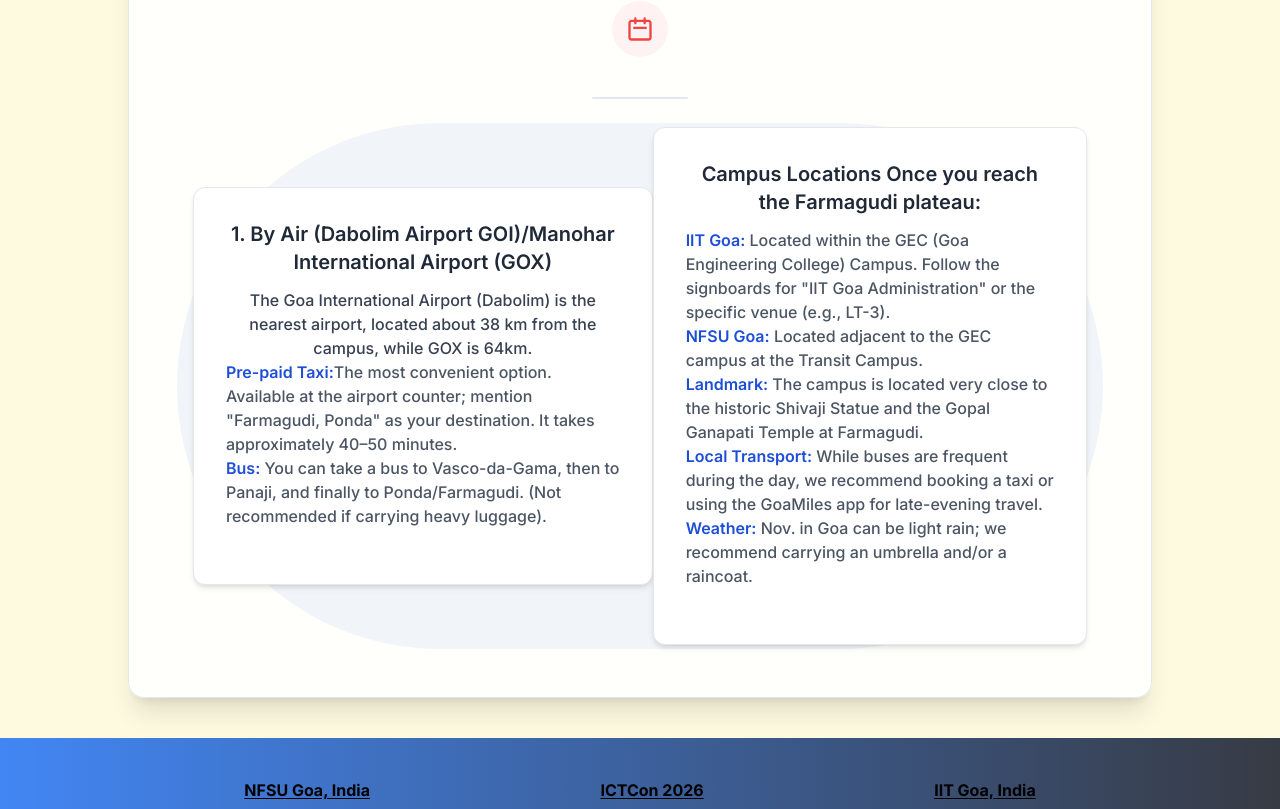
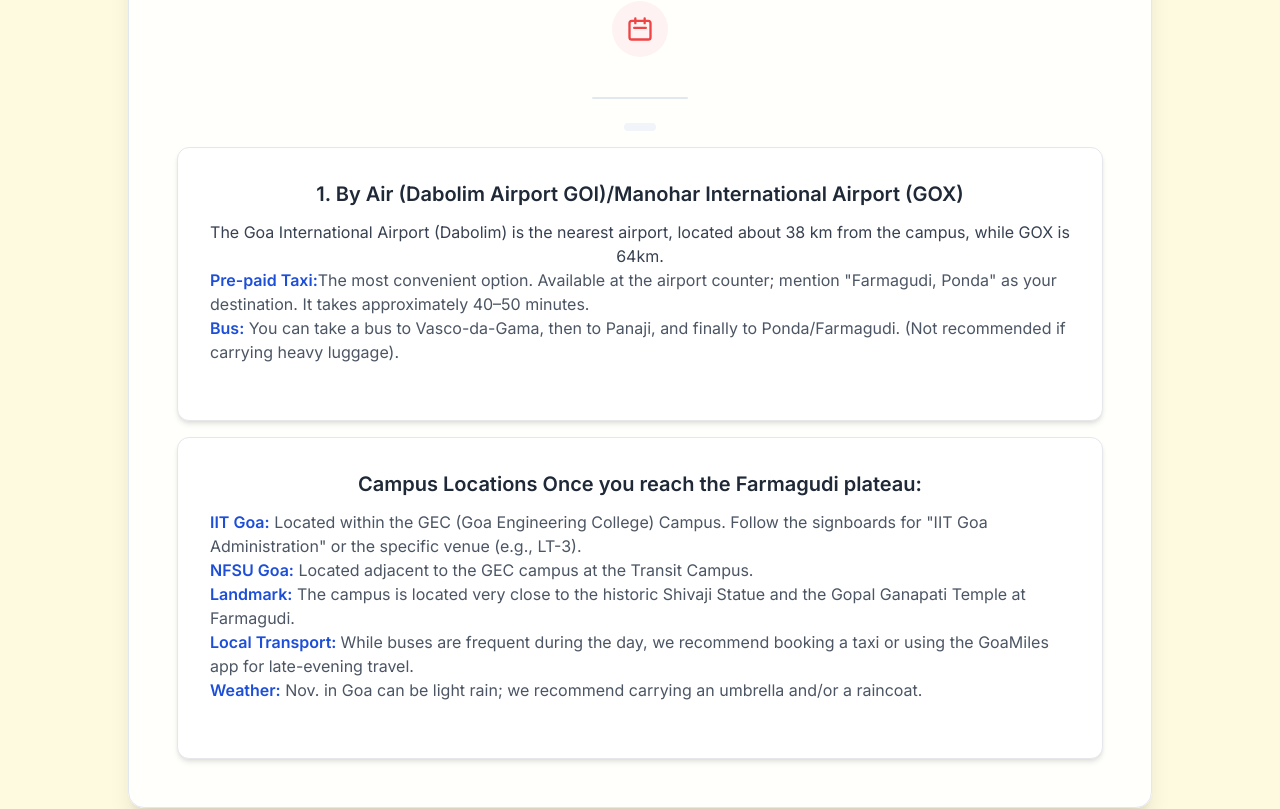
Before and after one commit to ictcon-cit/ictcon_2026, a Next.js app: page /venue in a window 1280 px wide. Shown: the part 480-1289 px from the top of the page. Built offline with nearby package versions, Linux system fonts and the light colour scheme.

Commit message:
Update page.tsx

```diff
--- a/src/app/venue/page.tsx
+++ b/src/app/venue/page.tsx
@@ -53,9 +53,10 @@ const SubmissionPage = () => {
             {/* Status badge */}
             <span className="mt-2 inline-flex items-center rounded-full bg-slate-100 px-4 py-1 text-xs md:text-sm font-medium text-slate-600">
 
+            </span>
 
                             {/* ===== Contact Section ===== */}
-            <div className="bg-white rounded-xl shadow-md p-8 text-center border">
+            <div className="bg-white rounded-xl shadow-md p-8 text-center border w-full">
               <h3 className="text-xl font-semibold text-gray-800 mb-3">
                 1. By Air (Dabolim Airport GOI)/Manohar International Airport (GOX)
               </h3>
@@ -76,7 +77,7 @@ const SubmissionPage = () => {
 
 
                           {/* ===== Contact Section ===== */}
-            <div className="bg-white rounded-xl shadow-md p-8 text-center border">
+            <div className="bg-white rounded-xl shadow-md p-8 text-center border w-full">
               <h3 className="text-xl font-semibold text-gray-800 mb-3">
                 Campus Locations
                 Once you reach the Farmagudi plateau:
@@ -92,7 +93,6 @@ const SubmissionPage = () => {
             </div>
 
 
-            </span>
           </div>
         </div>
       </main>
```
